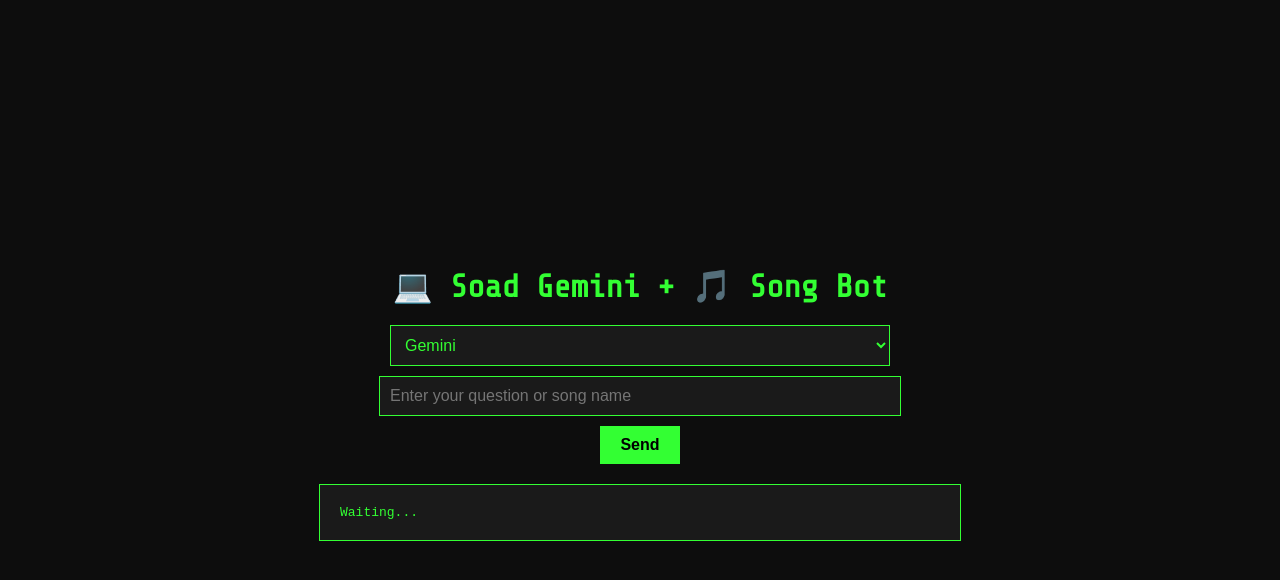
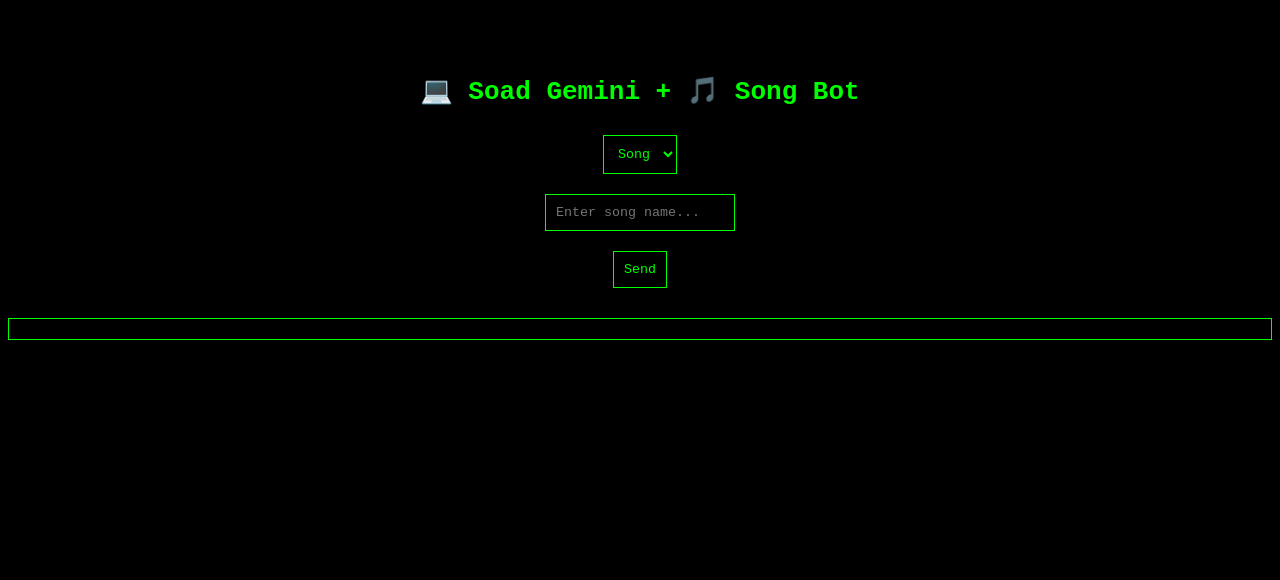
Before and after one commit to sm-soad00/Soad-bot, a website: page index.html in a window 1280 px wide. Drawn offline with nearby package versions, Linux system fonts and the light colour scheme.

Commit message:
Update index.html

```diff
--- a/index.html
+++ b/index.html
@@ -1,109 +1,59 @@
-<!-- index.html --><!DOCTYPE html><html lang="en">
+<!DOCTYPE html><html lang="en">
 <head>
-  <meta charset="UTF-8">
-  <meta name="viewport" content="width=device-width, initial-scale=1.0">
-  <title>Soad Gemini & Song Bot</title>
-  <link href="https://fonts.googleapis.com/css2?family=Share+Tech+Mono&display=swap" rel="stylesheet">
+  <meta charset="UTF-8" />
+  <meta name="viewport" content="width=device-width, initial-scale=1.0" />
+  <title>Soad Gemini + 🎵 Song Bot</title>
   <style>
     body {
-      margin: 0;
-      padding: 0;
-      font-family: 'Share Tech Mono', monospace;
-      background-color: #0d0d0d;
-      color: #33ff33;
-      display: flex;
-      flex-direction: column;
-      align-items: center;
-      justify-content: center;
-      height: 100vh;
-    }h1 {
-  margin-bottom: 20px;
-}
-
-input, select {
-  background: #1a1a1a;
-  color: #33ff33;
-  border: 1px solid #33ff33;
-  padding: 10px;
-  width: 80%;
-  max-width: 500px;
-  margin-bottom: 10px;
-  font-size: 1rem;
-}
-
-button {
-  background: #33ff33;
-  color: #000;
-  border: none;
-  padding: 10px 20px;
-  font-weight: bold;
-  font-size: 1rem;
-  cursor: pointer;
-}
-
-button:hover {
-  background: #00cc00;
-}
-
-pre {
-  background: #1a1a1a;
-  padding: 20px;
-  margin-top: 20px;
-  width: 80%;
-  max-width: 600px;
-  border: 1px solid #33ff33;
-  overflow-x: auto;
-}
-
+      background-color: #000;
+      color: #0f0;
+      font-family: monospace;
+      text-align: center;
+      padding-top: 50px;
+    }
+    input, select, button {
+      padding: 10px;
+      margin: 10px;
+      background-color: black;
+      border: 1px solid #0f0;
+      color: #0f0;
+      font-family: monospace;
+    }
+    #result {
+      margin-top: 20px;
+      border: 1px solid #0f0;
+      padding: 10px;
+      white-space: pre-wrap;
+    }
+    audio {
+      margin-top: 10px;
+    }
   </style>
 </head>
 <body>
   <h1>💻 Soad Gemini + 🎵 Song Bot</h1>
-  <select id="mode">
-    <option value="gemini">Gemini</option>
+  <select id="command">
     <option value="song">Song</option>
   </select>
-  <input id="prompt" placeholder="Enter your question or song name" />
-  <button onclick="send()">Send</button>
-  <pre id="response">Waiting...</pre>  <script>
-    async function send() {
-      const prompt = document.getElementById('prompt').value;
-      const mode = document.getElementById('mode').value;
-      const responseBox = document.getElementById('response');
-      responseBox.textContent = "Loading...";
-
-      let endpoint = "";
-      let options = {};
-
-      if (mode === "gemini") {
-        endpoint = "/api/gemini";
-        options = {
-          method: "POST",
-          headers: { "Content-Type": "application/json" },
-          body: JSON.stringify({ prompt })
-        };
-      } else {
-        endpoint = `/api/song?q=${encodeURIComponent(prompt)}`;
-        options = { method: "GET" };
-      }
-
+  <br />
+  <input id="text" type="text" placeholder="Enter song name...">
+  <br />
+  <button onclick="sendCommand()">Send</button>
+  <div id="result"></div>  <script>
+    async function sendCommand() {
+      const text = document.getElementById("text").value;
+      const result = document.getElementById("result");
+      result.innerText = "Loading...";
       try {
-        const res = await fetch(endpoint, options);
-        const data = await res.json();
-
-        if (mode === "gemini") {
-          responseBox.textContent = data.result || data.error;
-        } else {
-          if (!data.result || data.result.length === 0) {
-            responseBox.textContent = "No songs found.";
-          } else {
-            const song = data.result[0];
-            responseBox.textContent =
-              `🎵 Title: ${song.title}\n🎤 Artist: ${song.artist}\n▶️ Link: ${song.url}`;
-          }
+        const res = await fetch(`https://api.popcat.xyz/music?q=${encodeURIComponent(text)}`);
+        const json = await res.json();
+        if (!json.title) {
+          result.innerText = "❌ গান খুঁজে পাওয়া যায়নি!";
+          return;
         }
-      } catch (err) {
-        responseBox.textContent = "Error: " + err.message;
+        result.innerHTML = `🎵 Title: ${json.title}<br>👤 Artist: ${json.artist}<br>💿 Album: ${json.album}<br><audio controls src="${json.preview}"></audio>`;
+      } catch (e) {
+        result.innerText = "❌ Error fetching song info!";
       }
     }
   </script></body>
```
